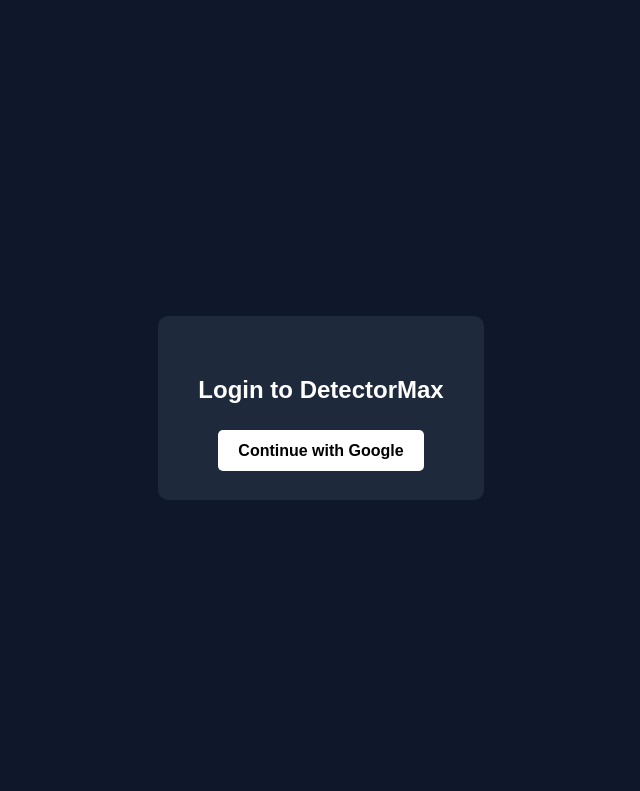
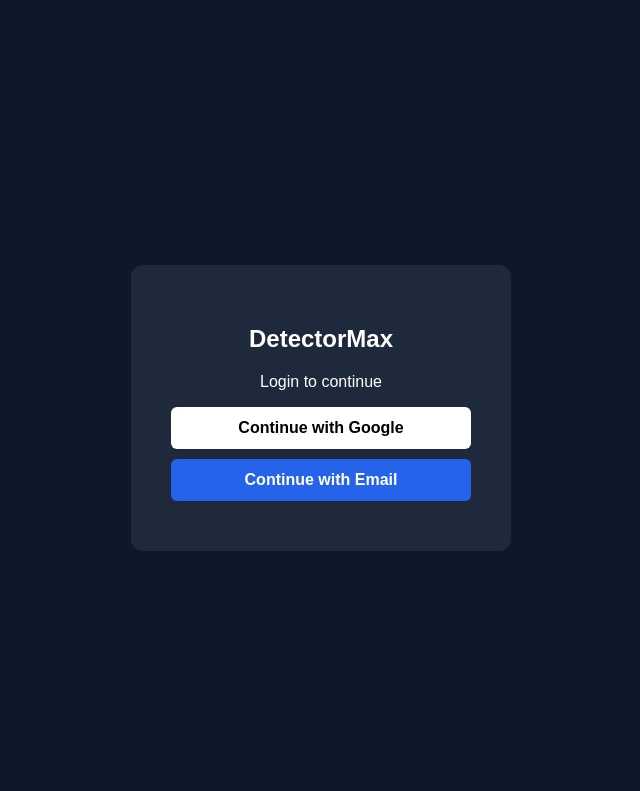
Before and after one commit to agolummaxwell-bot/scam-detector, a Flask app: page /login in a window 1280 px wide. Shown: the top 791 px of the page, without its empty margins (319-959 px from the left). Run offline with Flask 3, Linux system fonts and the light colour scheme.

Commit message:
Update login.html

```diff
--- a/templates/login.html
+++ b/templates/login.html
@@ -5,38 +5,47 @@
     <style>
         body {
             font-family: Arial;
+            background: #0f172a;
             display: flex;
             justify-content: center;
             align-items: center;
             height: 100vh;
-            background: #0f172a;
             color: white;
         }
 
         .box {
-            text-align: center;
             background: #1e293b;
             padding: 40px;
-            border-radius: 10px;
+            border-radius: 12px;
+            width: 300px;
+            text-align: center;
         }
 
         .btn {
-            background: white;
-            color: black;
-            padding: 12px 20px;
-            border-radius: 5px;
+            display: block;
+            margin: 10px 0;
+            padding: 12px;
+            border-radius: 6px;
             text-decoration: none;
             font-weight: bold;
         }
+
+        .google { background: white; color: black; }
+        .email { background: #2563eb; color: white; }
     </style>
 </head>
 <body>
 
 <div class="box">
-    <h2>Login to DetectorMax</h2>
-    <br>
-    <a href="/google-login" class="btn">
+    <h2>DetectorMax</h2>
+    <p>Login to continue</p>
+
+    <a href="/google-login" class="btn google">
         Continue with Google
+    </a>
+
+    <a href="/email-login" class="btn email">
+        Continue with Email
     </a>
 </div>
 
```
